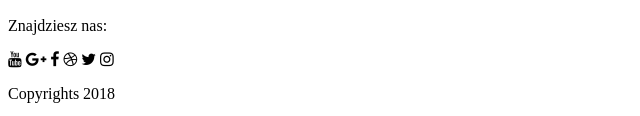
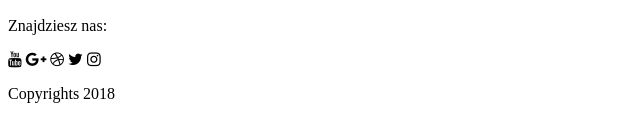
Before and after one commit to Gwiazdopatrznia/Kodilla, a plain HTML site: page index.html in a window 1280 px wide. Shown: the part 6175-6291 px from the top of the page, 0-640 px from the left. Drawn offline with nearby package versions, Linux system fonts and the light colour scheme; files that its build step writes are made by us from their sources.

Commit message:
Remove facebook icon

```diff
--- a/index.html
+++ b/index.html
@@ -258,7 +258,6 @@
 						<p>Znajdziesz nas:</p>
 						<i class="fa fa-youtube"></i>
 						<i class="fa fa-google-plus"></i>
-						<i class="fa fa-facebook"></i>
 						<i class="fa fa-dribbble"></i>
 						<i class="fa fa-twitter"></i>
 						<i class="fa fa-instagram"></i>
```
